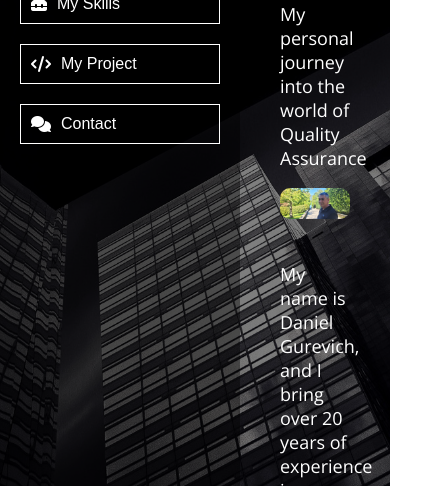
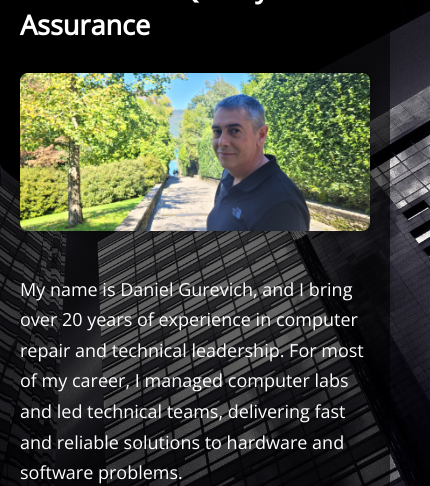
Before and after one commit to DanielG73/My-QA-Story, a plain HTML site: page index.html in a window 390 px wide. Shown: the part 358-844 px from the top of the page, 430 px wide, since content can reach past the window. Drawn offline with nearby package versions, Linux system fonts and the light colour scheme.

Commit message:
Add files via upload

```diff
--- a/index.html
+++ b/index.html
@@ -1,11 +1,11 @@
 <!DOCTYPE html>
 <html lang="en">
 <head>
-  <meta charset="UTF-8">
-  <meta name="viewport" content="width=device-width, initial-scale=1.0">
+  <meta charset="UTF-8" />
+  <meta name="viewport" content="width=device-width, initial-scale=1.0"/>
   <title>Daniel – My QA Story</title>
+  <link rel="stylesheet" href="https://fonts.googleapis.com/css?family=Open+Sans:300">
   <link rel="stylesheet" href="https://cdnjs.cloudflare.com/ajax/libs/font-awesome/6.5.0/css/all.min.css">
-  <link rel="stylesheet" href="https://fonts.googleapis.com/css?family=Open+Sans:300">
   <style>
     body {
       margin: 0;
@@ -13,10 +13,10 @@
       font-size: 18px;
       color: #fff;
       background: url('img/pop-bg.jpg') center center/cover no-repeat fixed;
+      height: 100vh;
       display: flex;
-      height: 100vh;
-      overflow: hidden;
     }
+
     aside {
       width: 200px;
       background-color: rgba(0,0,0,0.7);
@@ -26,6 +26,7 @@
       align-items: center;
       justify-content: center;
     }
+
     aside button {
       background: none;
       border: 1px solid #fff;
@@ -39,24 +40,65 @@
       align-items: center;
       gap: 10px;
     }
+
     main {
       flex: 1;
       padding: 40px;
       overflow-y: auto;
-      background-color: rgba(0,0,0,0.5);
+      background-color: rgba(0, 0, 0, 0.6);
     }
+
     h1 {
-      font-size: 2.5rem;
+      font-size: 2.4rem;
       margin-bottom: 10px;
     }
+
     h2 {
-      margin-top: 40px;
+      margin-bottom: 30px;
     }
-    img {
-      max-width: 100%;
+
+    p {
+      line-height: 1.7;
       margin-bottom: 20px;
+    }
+
+    .intro-section {
+      display: flex;
+      align-items: flex-start;
+      gap: 20px;
+      margin-bottom: 20px;
+      flex-wrap: wrap;
+    }
+
+    .intro-photo {
+      flex: 0 0 55%;
+      max-width: 55%;
+    }
+
+    .intro-photo img {
+      width: 100%;
+      border-radius: 8px;
+      box-shadow: 0 0 15px rgba(0,0,0,0.4);
+    }
+
+    .intro-text {
+      flex: 1;
+      display: flex;
+      flex-direction: column;
+      justify-content: flex-start;
+    }
+
+    .full-width-text {
+      width: 100%;
+    }
+
+    .full-width-img {
+      width: 100%;
       border-radius: 10px;
+      margin: 40px 0 20px;
+      box-shadow: 0 0 20px rgba(0,0,0,0.4);
     }
+
     .modal {
       display: none;
       position: fixed;
@@ -72,9 +114,11 @@
       box-shadow: 0 0 20px #000;
       border-radius: 8px;
     }
+
     .modal h2 {
       margin-top: 0;
     }
+
     .modal-close {
       position: absolute;
       top: 10px;
@@ -85,23 +129,56 @@
       font-size: 1.5rem;
       cursor: pointer;
     }
+
+    @media (max-width: 768px) {
+      body {
+        flex-direction: column;
+      }
+      aside {
+        width: 100%;
+        flex-direction: row;
+        justify-content: space-around;
+      }
+      main {
+        padding: 20px;
+      }
+      .intro-section {
+        flex-direction: column;
+      }
+      .intro-photo,
+      .intro-text {
+        max-width: 100%;
+        flex: 1 1 100%;
+      }
+    }
   </style>
 </head>
 <body>
   <aside>
-    <button onclick="openModal('skillsModal')"><i class="fas fa-toolbox"></i> My Skills</button>
-    <button onclick="openModal('projectsModal')"><i class="fas fa-code"></i> My Project</button>
-    <button onclick="openModal('contactModal')"><i class="fas fa-comments"></i> Contact</button>
+    <button onclick="openModal('skillsModal')"><i class="fas fa-toolbox"></i>My Skills</button>
+    <button onclick="openModal('projectsModal')"><i class="fas fa-code"></i>My Projects</button>
+    <button onclick="openModal('contactModal')"><i class="fas fa-comments"></i>Contact</button>
   </aside>
 
   <main>
     <h1>Daniel – My QA Story</h1>
-    <p>My personal journey into the world of Quality Assurance</p>
-    <img src="img/me_1.jpg" alt="Daniel Photo">
-    <p>My name is Daniel Gurevich, and I bring over 20 years of experience in computer repair and technical leadership. For most of my career, I managed computer labs and led technical teams, delivering fast and reliable solutions to hardware and software problems.</p>
-    <p>But even with all this hands-on experience, I realized I was missing something: a structured, forward-looking approach to software quality. That’s why I decided to study QA (Quality Assurance).</p>
-    <p>I’m now learning testing methodologies, test case design, and tools for both manual and automated testing. My goal is to combine my deep technical background with modern QA practices — and bring real value to development teams and end users alike.</p>
-    <img src="img/me_2.jpg" alt="Daniel Second Photo">
+    <h2>My personal journey into the world of Quality Assurance</h2>
+
+    <div class="intro-section">
+      <div class="intro-photo">
+        <img src="img/me_1.jpg" alt="Daniel Photo">
+      </div>
+      <div class="intro-text">
+        <p>My name is Daniel Gurevich, and I bring over 20 years of experience in computer repair and technical leadership. For most of my career, I managed computer labs and led technical teams, delivering fast and reliable solutions to hardware and software problems.</p>
+      </div>
+    </div>
+
+    <div class="full-width-text">
+      <p>But even with all this hands-on experience, I realized I was missing something: a structured, forward-looking approach to software quality. That’s why I decided to study QA (Quality Assurance).</p>
+      <p>I’m now learning testing methodologies, test case design, and tools for both manual and automated testing. My goal is to combine my deep technical background with modern QA practices — and bring real value to development teams and end users alike.</p>
+    </div>
+
+    <img src="img/me_2.jpg" alt="Daniel Second Photo" class="full-width-img">
   </main>
 
   <!-- Modals -->
@@ -139,8 +216,7 @@
 
   <script>
     function openModal(id) {
-      const modals = document.querySelectorAll('.modal');
-      modals.forEach(modal => modal.style.display = 'none');
+      document.querySelectorAll('.modal').forEach(m => m.style.display = 'none');
       document.getElementById(id).style.display = 'block';
     }
     function closeModal(id) {
```
Also changed, not shown: img/git_me.jpg (added), img/git_me1.jpg (added).
